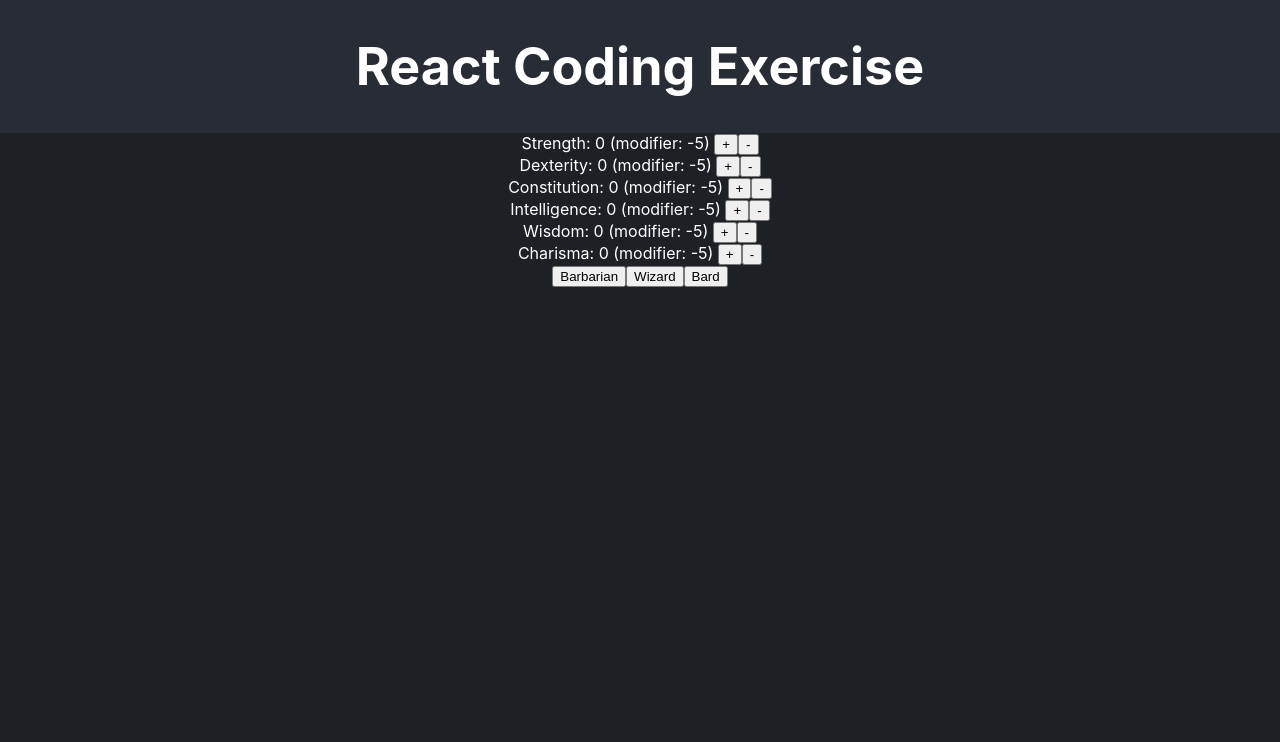
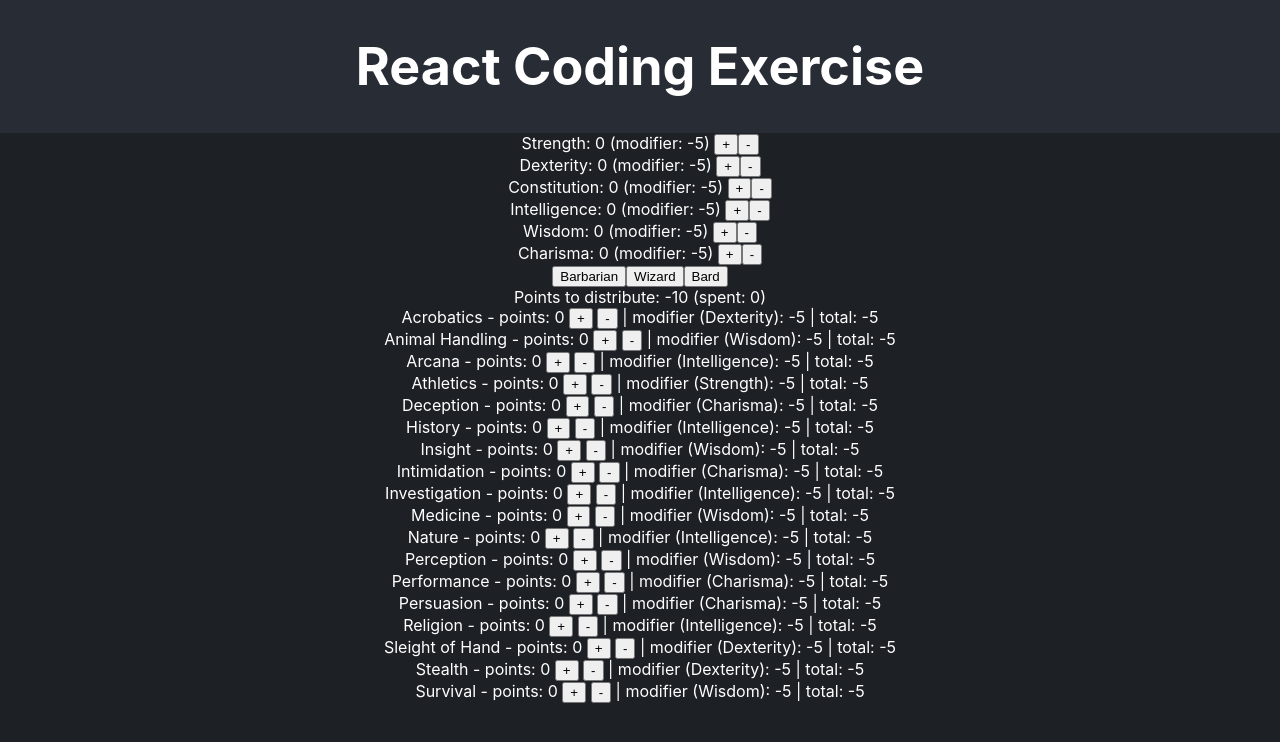
Before and after one commit to Dharmik2510/dharmik-take-home-assignment, a React (Create React App) app: page / in a window 1280 px wide. Shown: the top 742 px of the page. Built offline with nearby package versions, Linux system fonts and the light colour scheme.

Commit message:
feat: add skill point spending with Intelligence-based budget

```diff
--- a/src/App.tsx
+++ b/src/App.tsx
@@ -1,6 +1,6 @@
 import { useState } from 'react';
 import './App.css';
-import { ATTRIBUTE_LIST, CLASS_LIST } from './consts.js';
+import { ATTRIBUTE_LIST, CLASS_LIST, SKILL_LIST } from './consts.js';
 import type { Attributes, Class } from './types';
 
 // README §1: "Create state and controls for each of the 6 attributes (`ATTRIBUTE_LIST`)."
@@ -28,9 +28,22 @@ function getAbilityModifier(score: number): number {
   return Math.floor((score - 10) / 2);
 }
 
+// README §4: "Characters start with `10 + (4 * Intelligence Modifier)` points to distribute."
+function getSkillPointBudget(intelligenceScore: number): number {
+  return 10 + 4 * getAbilityModifier(intelligenceScore);
+}
+
+function initialSkillPoints(): Record<string, number> {
+  return SKILL_LIST.reduce((points, skill) => {
+    points[skill.name] = 0;
+    return points;
+  }, {} as Record<string, number>);
+}
+
 function App() {
   const [attributes, setAttributes] = useState<Attributes>(initialAttributes);
   const [selectedClass, setSelectedClass] = useState<Class | null>(null);
+  const [skillPoints, setSkillPoints] = useState<Record<string, number>>(initialSkillPoints);
 
   // README §1: "Allow increment/decrement independently."
   // No min/max in this requirement — the 70-point cap is requirement 6.
@@ -39,6 +52,23 @@ function App() {
       ...prev,
       [name]: prev[name] + delta,
     }));
+  };
+
+  // README §4: min 0 per skill; no max except total available points.
+  // If Intelligence later drops, the README does not say to refund points, so we only block new spending.
+  const adjustSkill = (name: string, delta: number) => {
+    setSkillPoints((prev) => {
+      const nextValue = prev[name] + delta;
+      if (nextValue < 0) {
+        return prev;
+      }
+      const nextSpent = Object.values({ ...prev, [name]: nextValue }).reduce((sum, n) => sum + n, 0);
+      const budget = getSkillPointBudget(attributes.Intelligence);
+      if (nextSpent > budget) {
+        return prev;
+      }
+      return { ...prev, [name]: nextValue };
+    });
   };
 
   return (
@@ -90,6 +120,26 @@ function App() {
             })}
           </div>
         )}
+
+        {/* README §4: skills from SKILL_LIST; total = points spent + related attribute modifier. */}
+        <div>
+          Points to distribute: {getSkillPointBudget(attributes.Intelligence)}{' '}
+          (spent: {Object.values(skillPoints).reduce((sum, n) => sum + n, 0)})
+          {SKILL_LIST.map((skill) => {
+            const attribute = skill.attributeModifier as keyof Attributes;
+            const points = skillPoints[skill.name];
+            const modifier = getAbilityModifier(attributes[attribute]);
+            const total = points + modifier;
+            return (
+              <div key={skill.name}>
+                {skill.name} - points: {points}{' '}
+                <button type="button" onClick={() => adjustSkill(skill.name, 1)}>+</button>{' '}
+                <button type="button" onClick={() => adjustSkill(skill.name, -1)}>-</button>
+                {' | '}modifier ({attribute}): {modifier}{' | '}total: {total}
+              </div>
+            );
+          })}
+        </div>
       </section>
     </div>
   );
```
